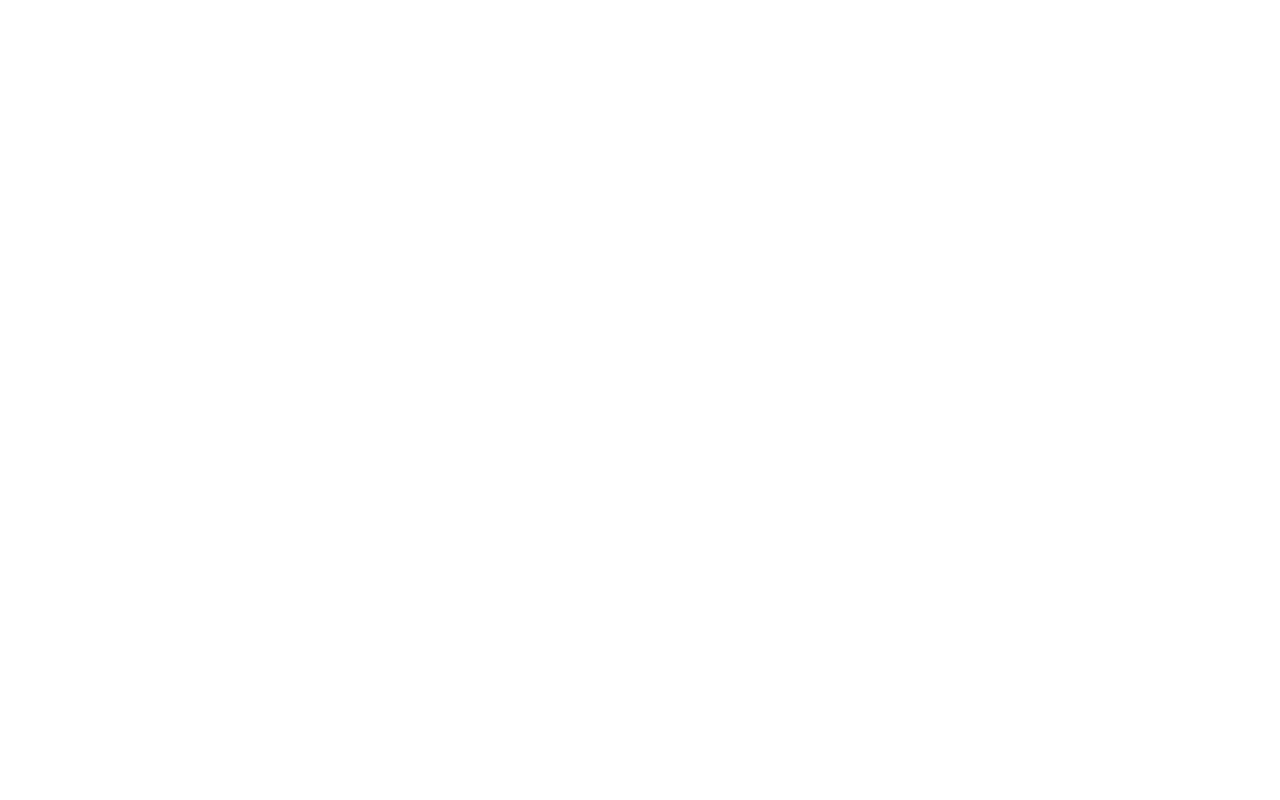
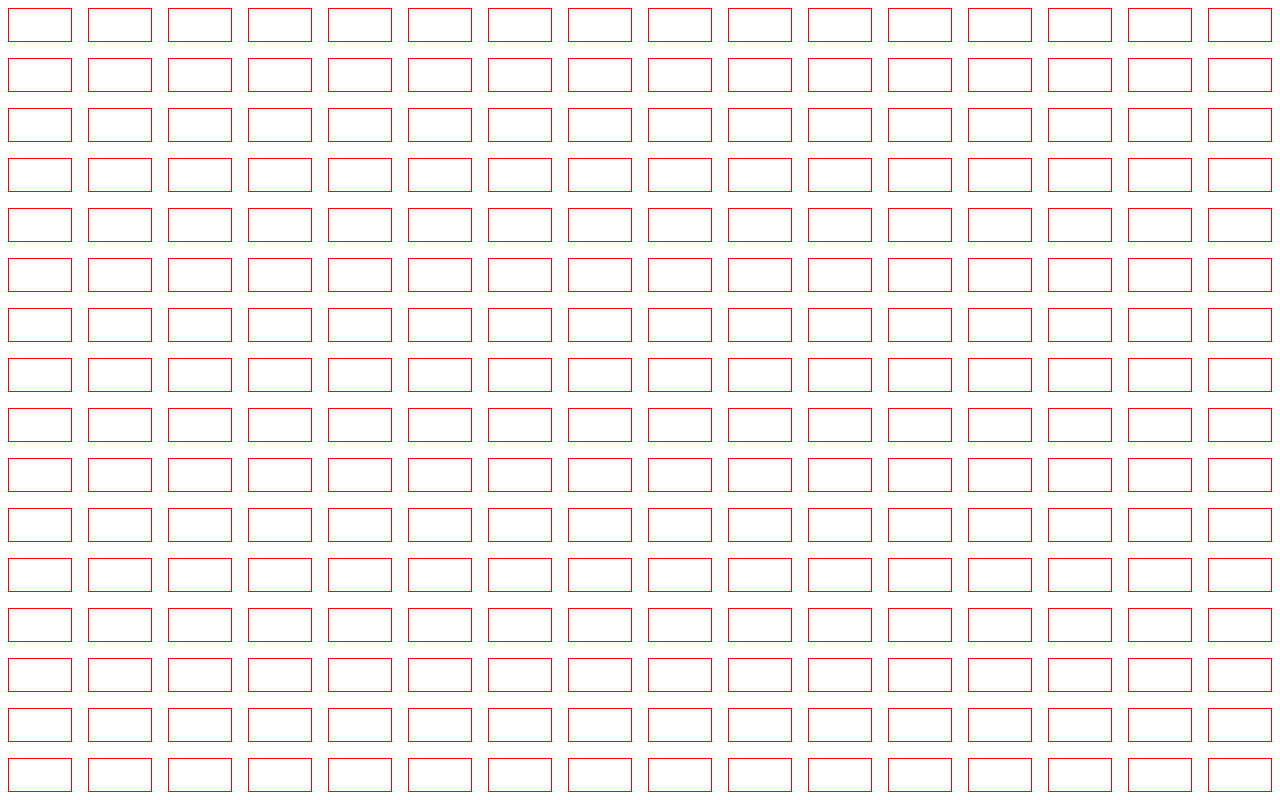
Before and after one commit to theknowmadic/Etch-a-Sketch-, a plain HTML site: page index.html in a window 1280 px wide. Drawn offline with Linux system fonts and the light colour scheme.

```diff
--- a/index.html
+++ b/index.html
@@ -2,13 +2,14 @@
 <html lang="en">
     <head>
         <meta charset="UTF-8">
+        <meta http-equiv="X-UA-Compatible" content="IE=edge">
+        <meta name="viewport" content="width=device-width, initial-scale=1.0">
         <title>Etch-a-Sketch</title>
         <link rel="stylesheet" href="style.css">
         <script src="script.js" defer></script>
     </head>
     <body>
-        <div class="container">
-        </div>
+        <div class="container"></div>
     </body>
 
 </html>
--- a/script.js
+++ b/script.js
@@ -1,5 +1,13 @@
-const grid = document.querySelector('.container')
+const container = document.querySelector('.container')
 
+// Function that uses a for-loop to create a 16x16 grid
 function makeRows(rows, cols) {
-    container.style.setProperty('--grid-rows', rows)
-}
+    container.style.setProperty('--grid-rows', rows);
+    container.style.setProperty('--grid-cols', cols);
+    for (c = 0; c < (rows * cols); c++) {
+        let cell = document.createElement("div");
+        container.appendChild(cell).className = "grid-item";
+    };
+};
+
+makeRows(16, 16);
--- a/style.css
+++ b/style.css
@@ -0,0 +1,17 @@
+:root {
+    --grid-cols: 1;
+    --grid-cols: 1;
+}
+
+.container {
+    display: grid;
+    grid-gap: 1em;
+    grid-template-rows: repeat(var(--grid-rows), 1fr);
+    grid-template-columns: repeat(var(--grid-cols), 1fr);
+}
+
+.grid-item {
+    padding: 1em;
+    border: 1px solid red;
+    text-align: center;
+}
```
